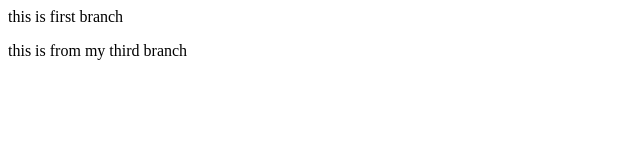
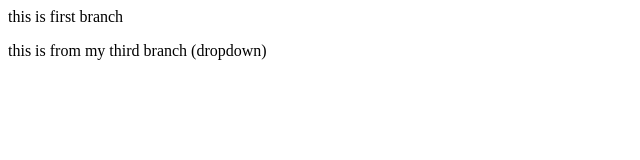
Before and after one commit to Yash5302/GitHub-demo, a plain HTML site: page index.html in a window 1280 px wide. Shown: the full height of the page, 0-640 px from the left. Drawn offline with Linux system fonts and the light colour scheme.

Commit message:
inital commit

```diff
--- a/index.html
+++ b/index.html
@@ -1,2 +1,2 @@
 <p>this is first branch</p>
-<p>this is from my third branch</p>
+<p>this is from my third branch (dropdown)</p>
```
